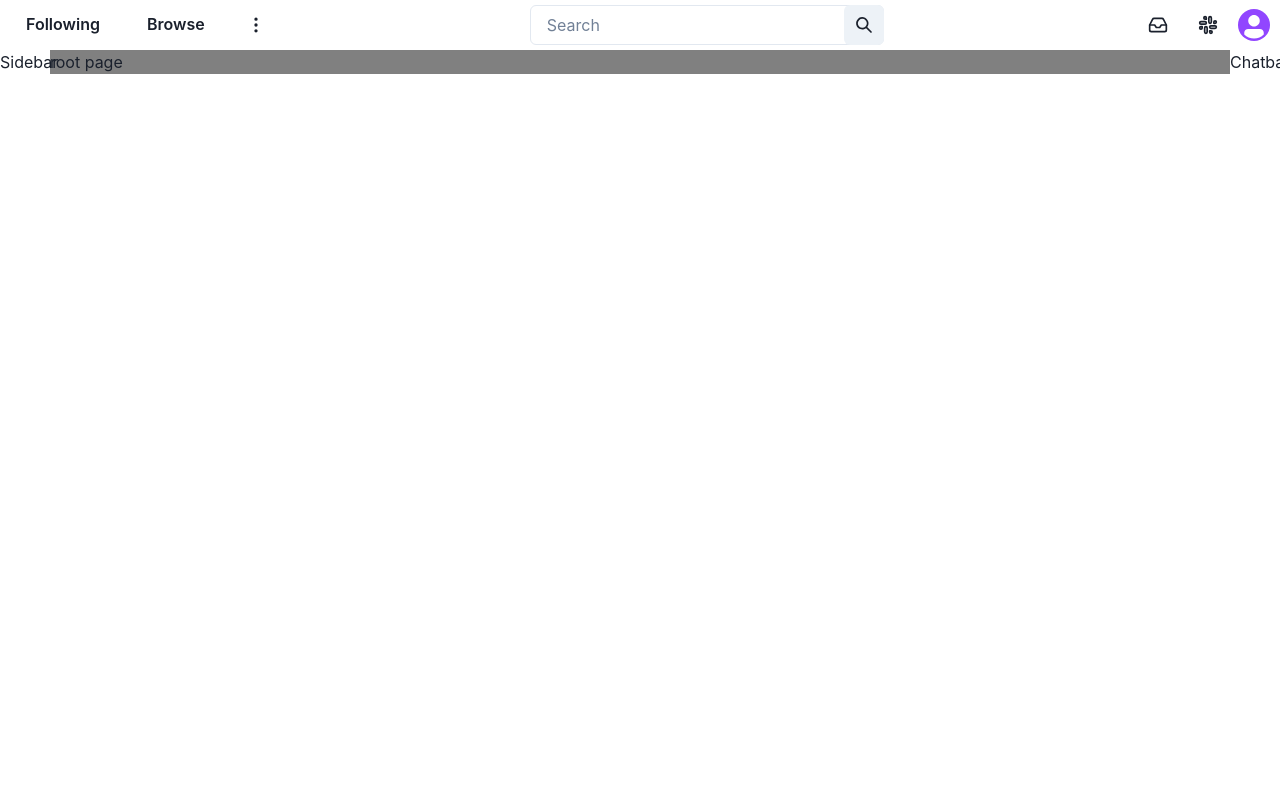
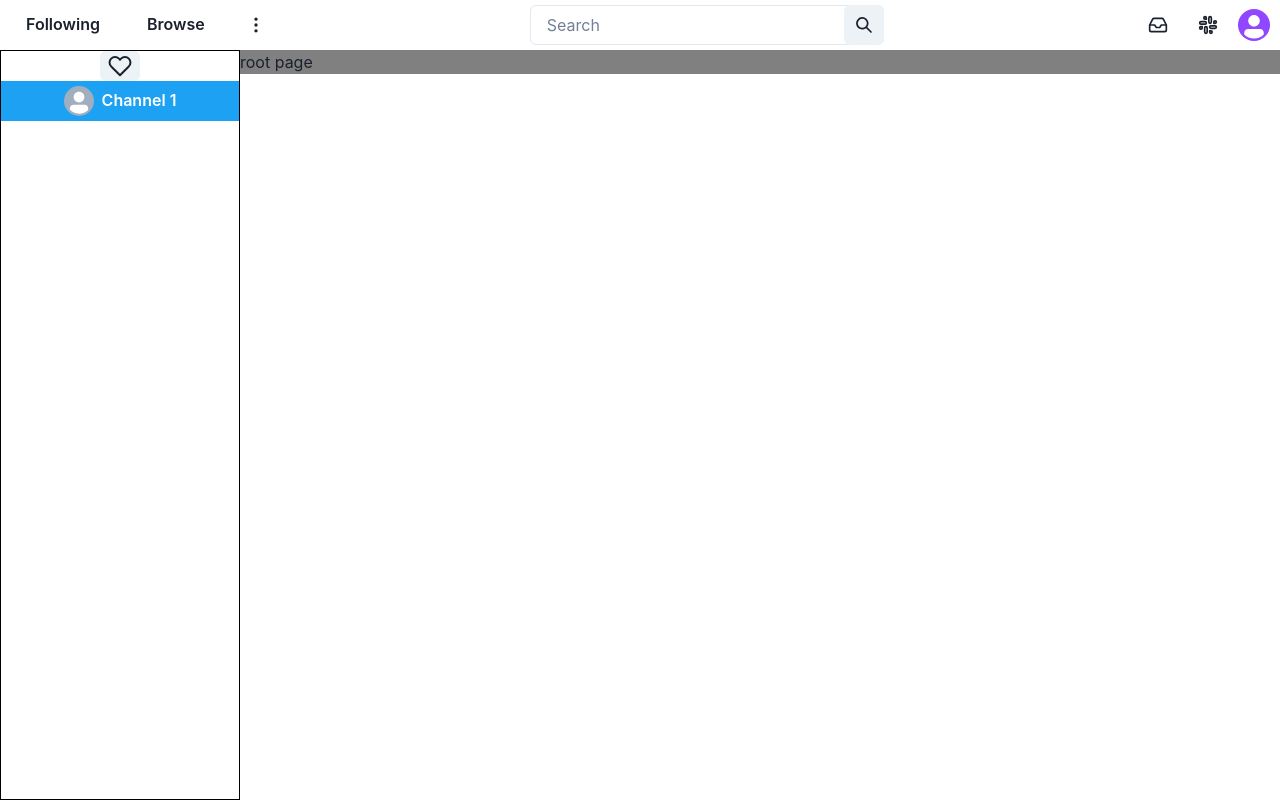
Before and after one commit to jeffigy/twitch, a Next.js app: page / in a window 1280 px wide. Built offline with nearby package versions, Linux system fonts and the light colour scheme.

Commit message:
sidebar initial progress

```diff
--- a/src/components/Chatbar/Chatbar.tsx
+++ b/src/components/Chatbar/Chatbar.tsx
@@ -11,6 +11,7 @@ const Chatbar: React.FC<ChatbarProps> = () => {
       pos={"absolute"}
       right={0}
       mt={"50px"}
+      display={"none"}
     >
       Chatbar
     </Flex>
--- a/src/components/Layout/Layout.tsx
+++ b/src/components/Layout/Layout.tsx
@@ -14,7 +14,7 @@ const Layout: React.FC<LayoutProps> = ({ children }) => {
       <Navbar />
       <Sidebar />
       <main>
-        <Flex bg={"gray"} mx={" 50px"}>
+        <Flex bg={"gray"} ml={{ base: "50px", lg: "240px" }}>
           {children}
         </Flex>
       </main>
--- a/src/components/Sidebar/Sidebar.tsx
+++ b/src/components/Sidebar/Sidebar.tsx
@@ -1,17 +1,31 @@
-import { Flex } from "@chakra-ui/react";
+import { Avatar, Button, Flex, IconButton } from "@chakra-ui/react";
 import React from "react";
+import { Heart } from "react-feather";
 
 type SidebarProps = {};
 
 const Sidebar: React.FC<SidebarProps> = () => {
   return (
     <Flex
+      border={"1px solid black"}
       pos={"absolute"}
       h={"calc(100vh - 50px)"}
       mt={"50px"}
-      w={{ base: "50px" }}
+      w={{ base: "50px", lg: "240px" }}
+      flexDirection={"column"}
+      alignItems={"center"}
+      // justifyContent={"space-between"}
     >
-      Sidebar
+      <IconButton boxSize={"30px"} icon={<Heart />} aria-label={""} />
+
+      <Button
+        borderRadius={"none"}
+        width={"100%"}
+        colorScheme="twitter"
+        leftIcon={<Avatar boxSize={"30px"} />}
+      >
+        Channel 1
+      </Button>
     </Flex>
   );
 };
```
